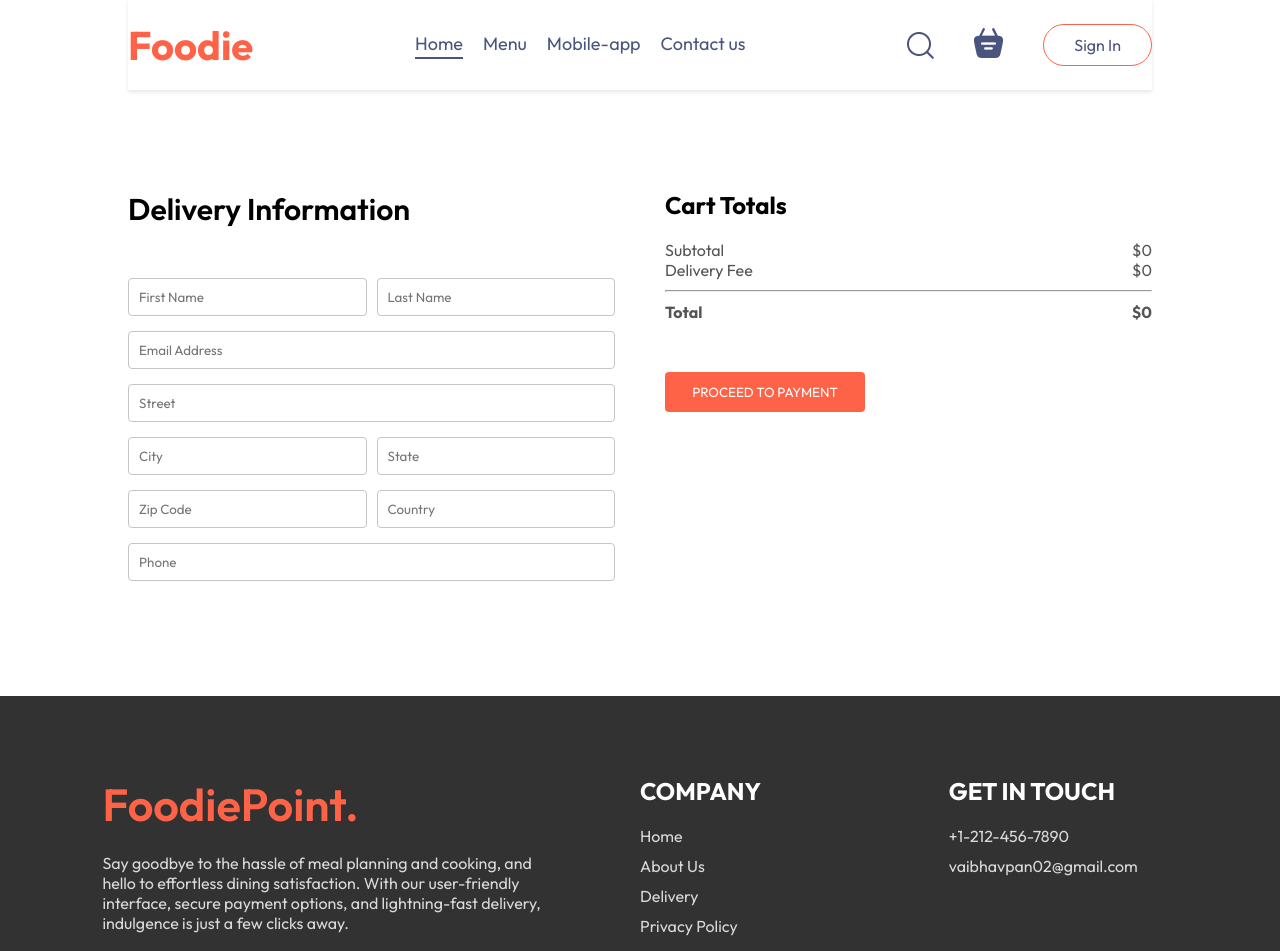
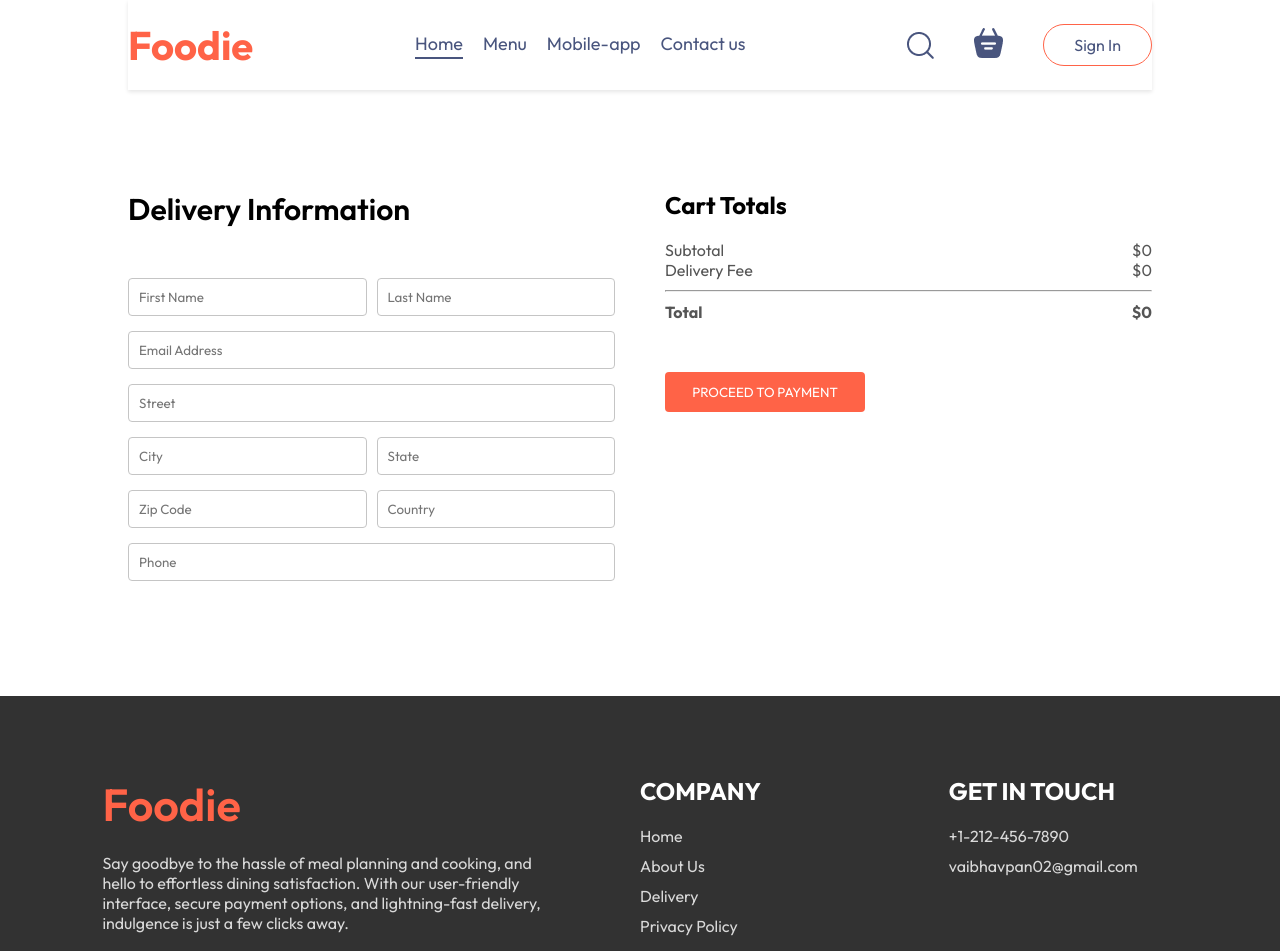
Before and after one commit to Vaibhavpan02/Food-Delivery, a React (Vite) app: page /order in a window 1280 px wide. Shown: the top 951 px of the page. Built offline with nearby package versions, Linux system fonts and the light colour scheme.

Commit message:
Update Footer.jsx

```diff
--- a/src/components/Footer/Footer.jsx
+++ b/src/components/Footer/Footer.jsx
@@ -7,7 +7,7 @@ const Footer = () => {
     <div className='footer' id='footer'>
         <div className="footer-content">
             <div className="footer-content-left">
-                <h2 className='logo'>FoodiePoint.</h2>
+                <h2 className='logo'>Foodie</h2>
                 <p>Say goodbye to the hassle of meal planning and cooking, and hello to effortless dining satisfaction. With our user-friendly interface, secure payment options, and lightning-fast delivery, indulgence is just a few clicks away.</p>
          <div className="footer-social-icons">
             <img src={assets.facebook_icon} alt="" />
```
